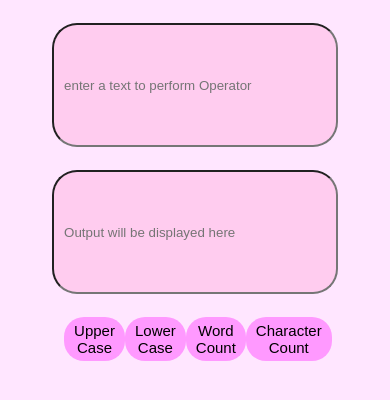
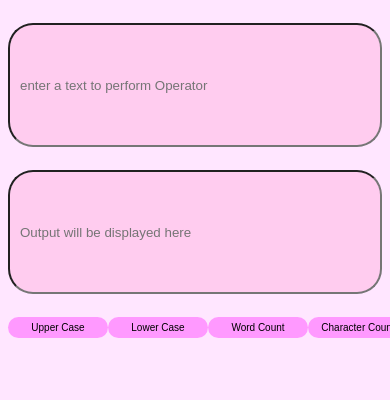
Before and after one commit to DipaliDhonnar/text-operation, a plain HTML site: page index.html in a window 390 px wide. Drawn offline with Linux system fonts and the light colour scheme.

Commit message:
media add for mobile

```diff
--- a/index.html
+++ b/index.html
@@ -48,6 +48,33 @@
         transition: 2s;
         background-color:#ff66ff;
      }
+     /* Mobile Device */
+@media screen and (max-width: 500px)
+ {
+   #input{
+      width: 350px;
+   }
+   #output{
+       width: 350px;
+   }
+   .text{
+      width: 350px;
+
+   }
+   .btn_Container{
+     width:400px;
+     flex-wrap: wrap;
+     justify-content: space-between;
+     margin: 20px auto;
+
+  }
+  .button{
+     width:100px;
+     flex-wrap: wrap;
+     font-size:10px;
+
+  }
+ }
      </style>
 <body>
 
```
